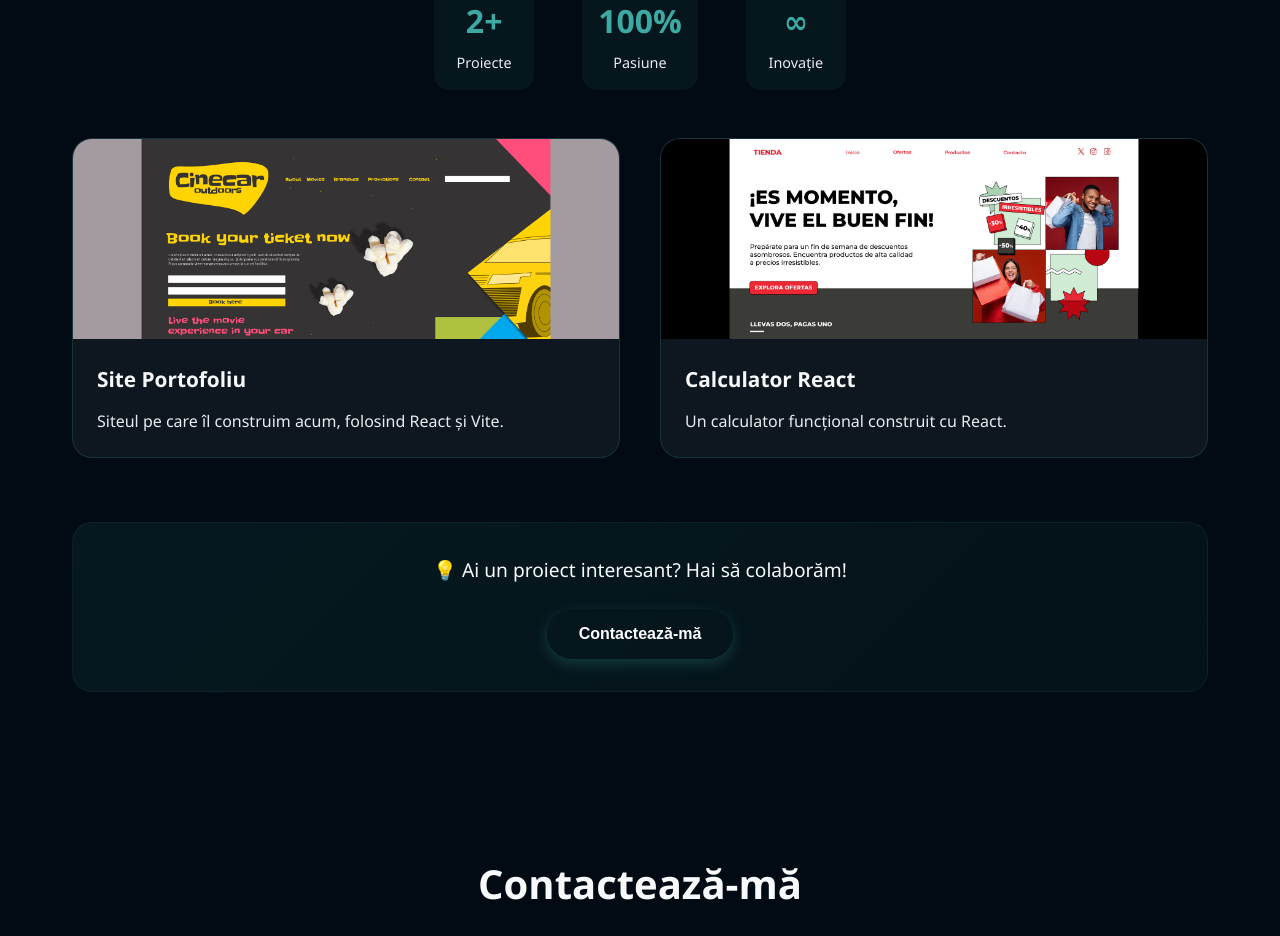
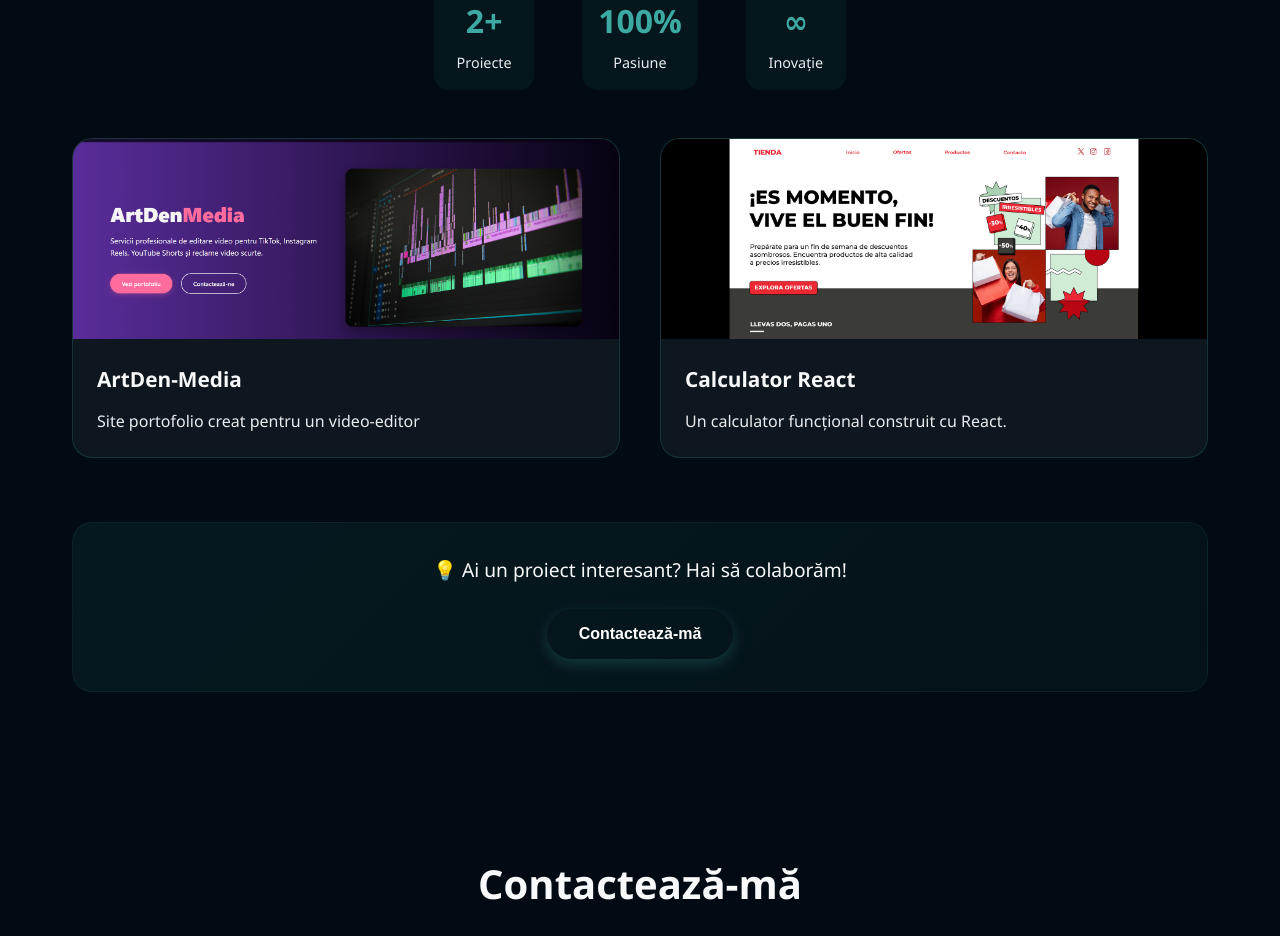
Before and after one commit to filip0020/Taiyo-portfolio, a React (Vite) app: page / in a window 1280 px wide. Shown: the part 1760-2696 px from the top of the page. Built offline with nearby package versions, Linux system fonts and the light colour scheme.

Commit message:
add artmedia

```diff
--- a/src/components/ProjectCard/ProjectCard.jsx
+++ b/src/components/ProjectCard/ProjectCard.jsx
@@ -26,10 +26,10 @@ function ProjectCard({ title, description, imageUrl, liveUrl, githubUrl, technol
         )}
         <div className="project-overlay">
           <a href={liveUrl} target="_blank" rel="noopener noreferrer" className="project-link">
-            👁️ Live
+            Vezi Live
           </a>
           <a href={githubUrl} target="_blank" rel="noopener noreferrer" className="project-link">
-            💻 Code
+            Github Code
           </a>
         </div>
       </div>
--- a/src/data.js
+++ b/src/data.js
@@ -8,11 +8,11 @@ export const personalData = {
 export const projects = [
   {
     id: 1,
-    title: "Site Portofoliu",
-    description: "Siteul pe care îl construim acum, folosind React și Vite.",
-    imageUrl: "/8684289.jpg",
-    linkLive: "#",
-    linkGithub: "#"
+    title: "ArtDen-Media",
+    description: "Site portofolio creat pentru un video-editor",
+    imageUrl: "/ArtDen.png",
+    linkLive: "https://artden-media.netlify.app/",
+    linkGithub: "https://github.com/filip0020"
   },
   {
     id: 2,
```
Also changed, not shown: public/8684289.jpg (deleted), public/ArtDen.png (added).
